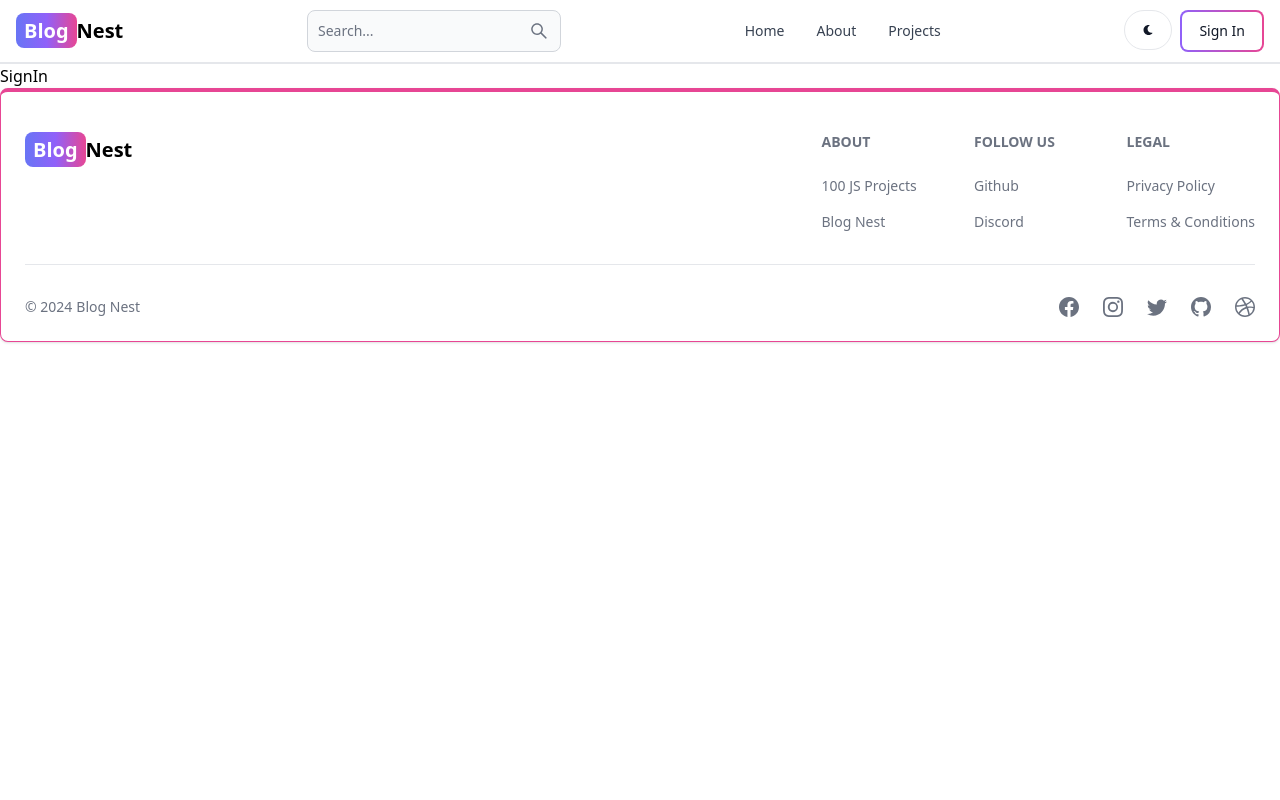
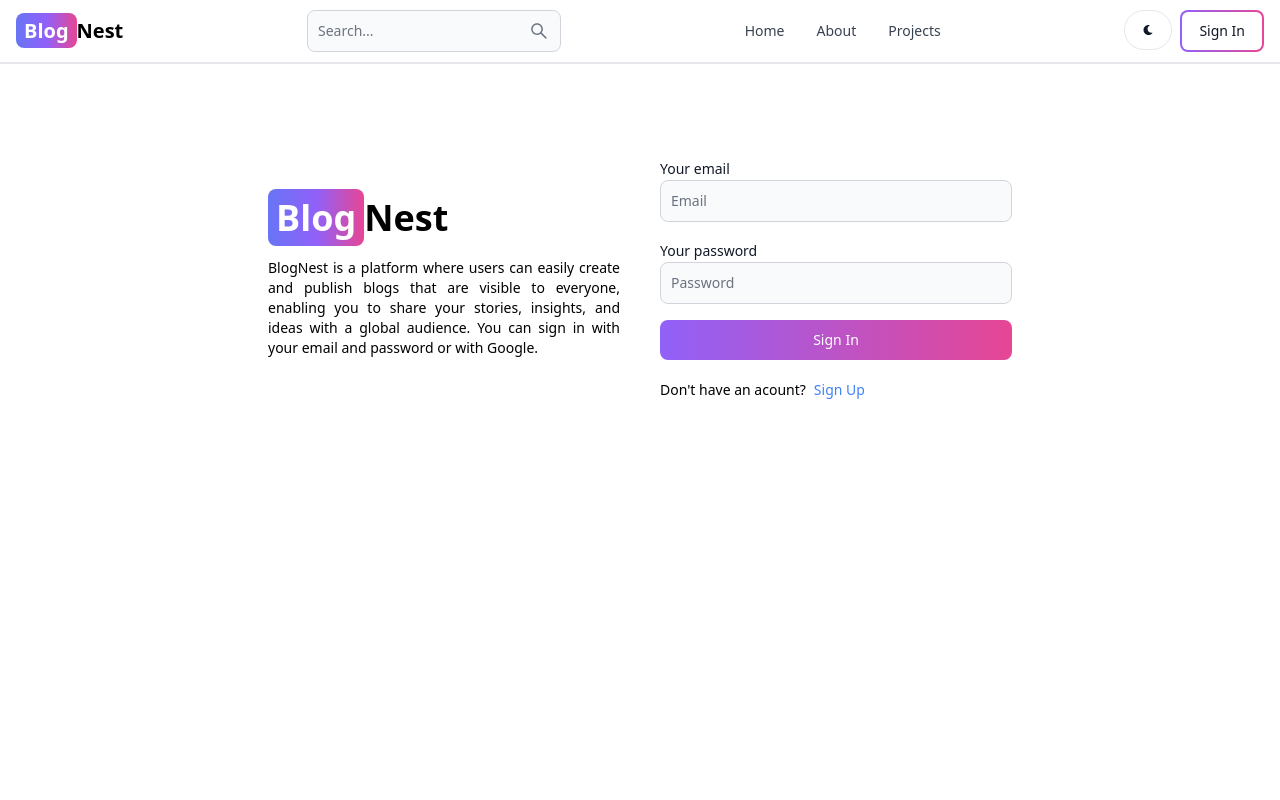
Before and after one commit to gautamKandpal/repo-blog-nest, a React (Vite) app in the folder frontend/: page /sign-in in a window 1280 px wide. Shown: the top 800 px of the page. Built offline with nearby package versions, Linux system fonts and the light colour scheme; no server answers.

Commit message:
feat: added signIn.jsx fucntionality

```diff
--- a/frontend/src/pages/SignIn.jsx
+++ b/frontend/src/pages/SignIn.jsx
@@ -1,5 +1,118 @@
-import React from "react";
+import { Alert, Button, Label, Spinner, TextInput } from "flowbite-react";
+import { useState } from "react";
+import { Link, useNavigate } from "react-router-dom";
+import axios from "axios";
+const API_BASE_URL = import.meta.env.VITE_API_BASE_URL;
 
 export default function SignIn() {
-  return <div>SignIn</div>;
+  const navigate = useNavigate();
+  const [formData, setFormData] = useState({});
+  const [error, setError] = useState(null);
+  const [loading, setLoading] = useState(false);
+
+  const handleChange = (e) => {
+    // console.log(e.target.value);
+    setFormData({ ...formData, [e.target.id]: e.target.value.trim() });
+  };
+  // console.log(formData);
+
+  const handleSubmit = async (e) => {
+    e.preventDefault();
+    if (!formData.email || !formData.password) {
+      return setError("Please fill out all fields.");
+    }
+    try {
+      setLoading(true);
+      setError(null);
+      const res = await axios.post(`${API_BASE_URL}/auth/sign-in`, formData, {
+        headers: {
+          "Content-Type": "application/json",
+        },
+      });
+      console.log(res);
+      // console.log(res.data);
+      const data = res.data;
+      // console.log(data);
+      if (data.success === false) {
+        return setError(data.message);
+      }
+      setLoading(false);
+      navigate("/");
+    } catch (err) {
+      // console.log(err);
+      setError(err.response.data.message || "Invalid cred!");
+      setLoading(false);
+    }
+  };
+
+  return (
+    <div className="min-h-screen mt-20">
+      <div className="flex p-3 max-w-3xl mx-auto flex-col md:flex-row md:items-center gap-10">
+        {/* left */}
+        <div className="flex-1">
+          <Link to="/" className=" font-bold dark:text-white text-4xl">
+            <span className="px-2 py-1 bg-gradient-to-r from-indigo-500 via-purple-500 to-pink-500 rounded-lg text-white">
+              Blog
+            </span>
+            Nest
+          </Link>
+          <p className="text-sm mt-5 " style={{ textAlign: "justify" }}>
+            BlogNest is a platform where users can easily create and publish
+            blogs that are visible to everyone, enabling you to share your
+            stories, insights, and ideas with a global audience. You can sign in
+            with your email and password or with Google.
+          </p>
+        </div>
+        {/* right */}
+        <div className="flex-1">
+          <form className="flex flex-col gap-4" onSubmit={handleSubmit}>
+            <div>
+              <Label value="Your email" />
+              <TextInput
+                type="email"
+                placeholder="Email"
+                id="email"
+                onChange={handleChange}
+              />
+            </div>
+            <div>
+              <Label value="Your password" />
+              <TextInput
+                type="password"
+                placeholder="Password"
+                id="password"
+                onChange={handleChange}
+              />
+            </div>
+
+            <Button
+              gradientDuoTone="purpleToPink"
+              type="submit"
+              disabled={loading}
+            >
+              {loading ? (
+                <>
+                  <Spinner size="sm" />
+                  <span className="pl-3"> Loading...</span>
+                </>
+              ) : (
+                "Sign In"
+              )}
+            </Button>
+          </form>
+          <div className="flex gap-2 text-sm mt-5">
+            <span>Don&apos;t have an acount?</span>
+            <Link to="/sign-up" className="text-blue-500">
+              Sign Up
+            </Link>
+          </div>
+          {error && (
+            <Alert className="mt-5" color="failure">
+              {error}
+            </Alert>
+          )}
+        </div>
+      </div>
+    </div>
+  );
 }
--- a/frontend/src/pages/SignUp.jsx
+++ b/frontend/src/pages/SignUp.jsx
@@ -39,14 +39,14 @@
       navigate("/sign-in");
     } catch (err) {
       // console.log(err);
-      setError(err.message);
+      setError(err.response.data.message);
       setLoading(false);
     }
   };
 
   return (
     <div className="min-h-screen mt-20">
-      <div className="flex p-3 max-w-3xl mx-auto flex-col md:flex-row md:items-center gap-6">
+      <div className="flex p-3 max-w-3xl mx-auto flex-col md:flex-row md:items-center gap-10">
         {/* left */}
         <div className="flex-1">
           <Link to="/" className=" font-bold dark:text-white text-4xl">
@@ -55,10 +55,11 @@
             </span>
             Nest
           </Link>
-          <p className="text-sm mt-5 ">
+          <p className="text-sm mt-5 " style={{ textAlign: "justify" }}>
             BlogNest is a platform where users can easily create and publish
             blogs that are visible to everyone, enabling you to share your
-            stories, insights, and ideas with a global audience.
+            stories, insights, and ideas with a global audience. You can sign up
+            with your email and password or with Google.
           </p>
         </div>
         {/* right */}
```
Also changed, not shown: 1 other file (tests, documents, lock files or other folders).
